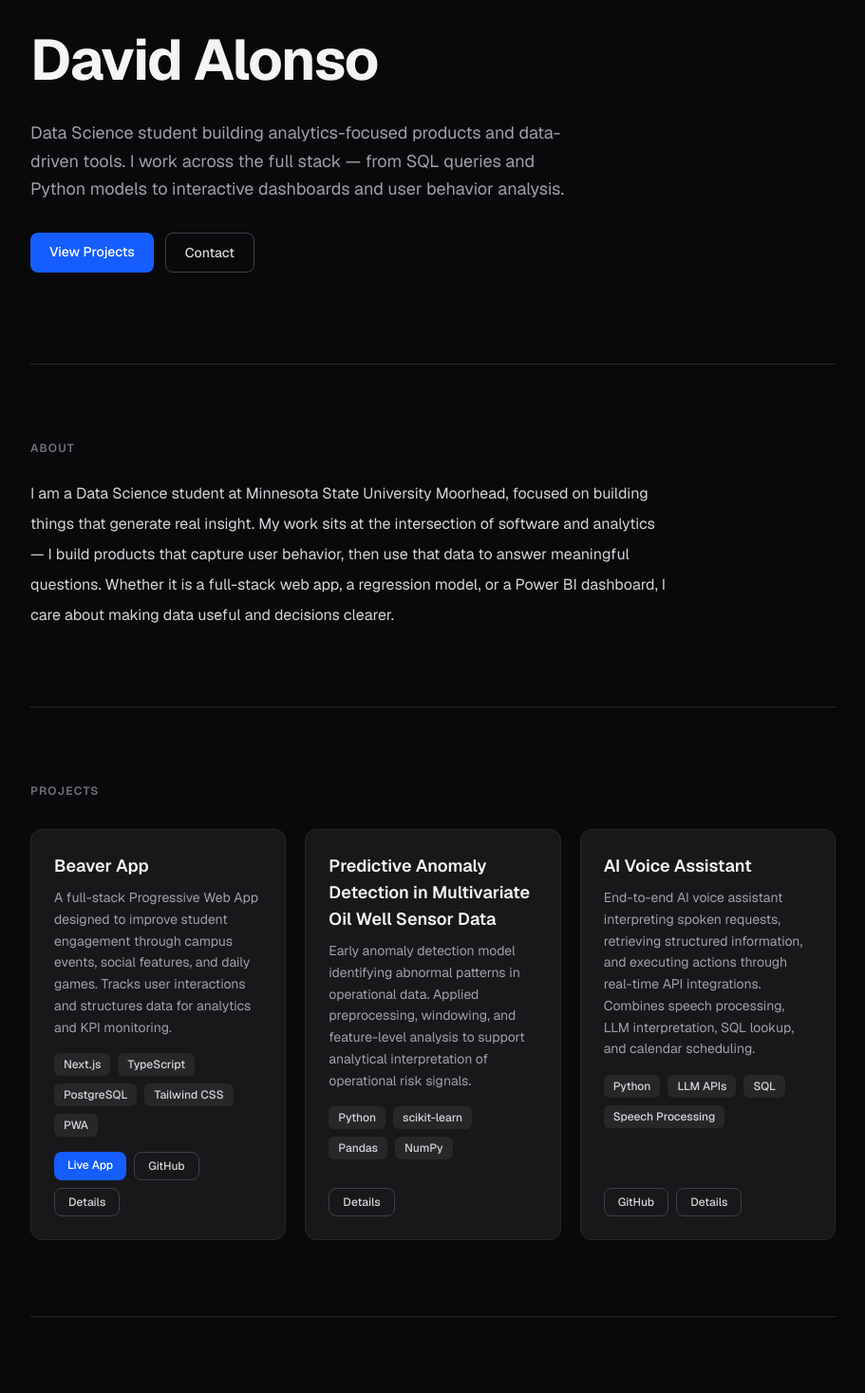
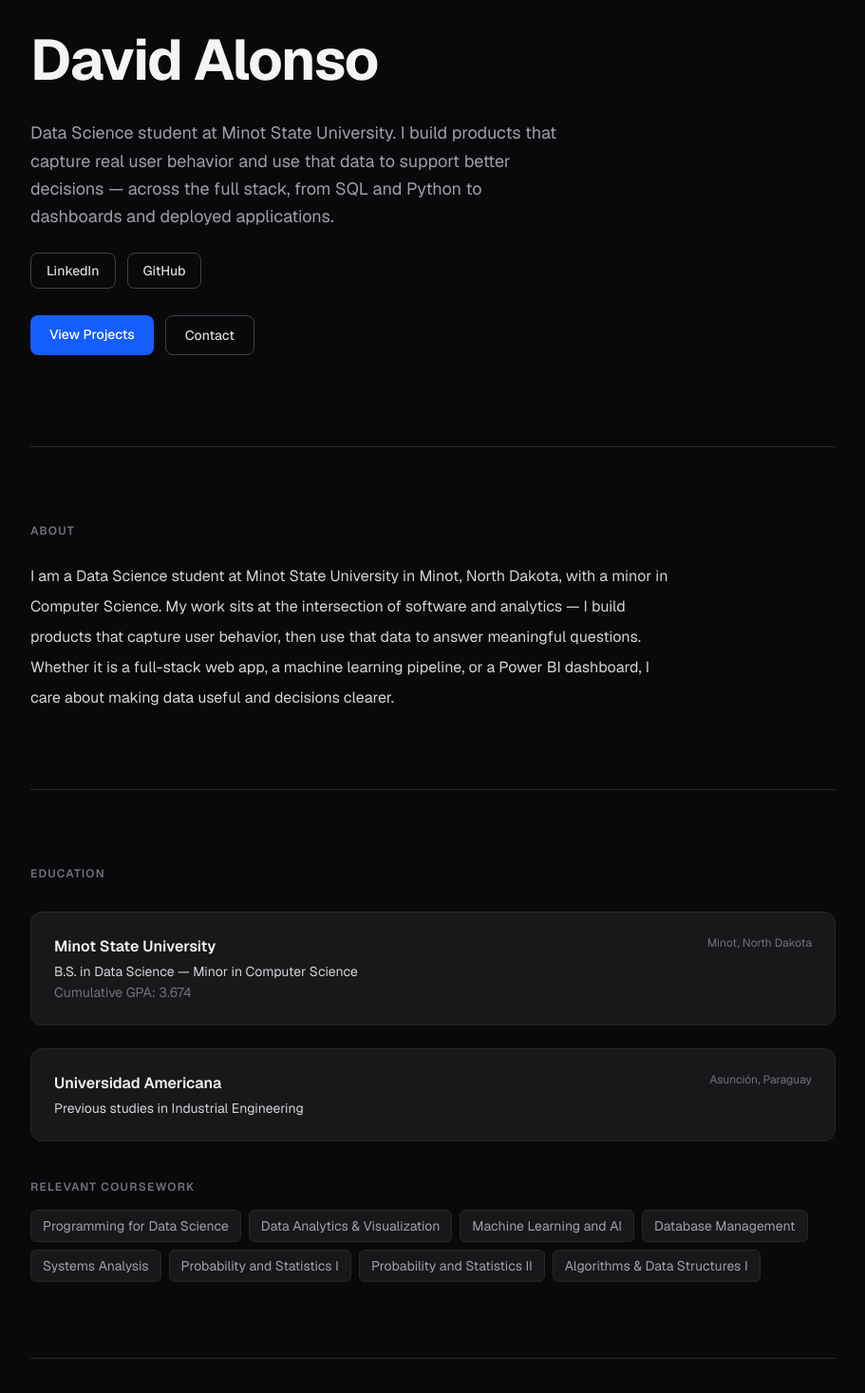
Before and after one commit to mrdeived/david-alonso-portfolio, a Next.js app: page / in a window 1280 px wide. Shown: the part 343-1810 px from the top of the page at 95% size, without its empty margins (184-1095 px from the left). Built offline with nearby package versions, Linux system fonts and the light colour scheme.

Commit message:
portfolio: refine profile content, education, and contact details

```diff
--- a/app/page.tsx
+++ b/app/page.tsx
@@ -41,6 +41,17 @@ const skills = [
   "TypeScript",
 ];
 
+const coursework = [
+  "Programming for Data Science",
+  "Data Analytics & Visualization",
+  "Machine Learning and AI",
+  "Database Management",
+  "Systems Analysis",
+  "Probability and Statistics I",
+  "Probability and Statistics II",
+  "Algorithms & Data Structures I",
+];
+
 export default function Home() {
   return (
     <div className="min-h-screen bg-zinc-950 text-zinc-100">
@@ -51,10 +62,11 @@ export default function Home() {
             David Alonso
           </span>
           <div className="flex gap-6 text-sm text-zinc-400">
-            <a href="#about" className="hover:text-zinc-100 transition-colors">About</a>
-            <a href="#projects" className="hover:text-zinc-100 transition-colors">Projects</a>
-            <a href="#skills" className="hover:text-zinc-100 transition-colors">Skills</a>
-            <a href="#contact" className="hover:text-zinc-100 transition-colors">Contact</a>
+            <a href="#about" className="transition-colors hover:text-zinc-100">About</a>
+            <a href="#education" className="transition-colors hover:text-zinc-100">Education</a>
+            <a href="#projects" className="transition-colors hover:text-zinc-100">Projects</a>
+            <a href="#skills" className="transition-colors hover:text-zinc-100">Skills</a>
+            <a href="#contact" className="transition-colors hover:text-zinc-100">Contact</a>
           </div>
         </nav>
       </header>
@@ -82,12 +94,31 @@ export default function Home() {
             David Alonso
           </h1>
           <p className="max-w-xl text-lg leading-relaxed text-zinc-400">
-            Data Science student building analytics-focused products and
-            data-driven tools. I work across the full stack — from SQL queries
-            and Python models to interactive dashboards and user behavior
-            analysis.
+            Data Science student at Minot State University. I build products
+            that capture real user behavior and use that data to support
+            better decisions — across the full stack, from SQL and Python to
+            dashboards and deployed applications.
           </p>
-          <div className="flex flex-wrap gap-3 pt-2">
+          {/* Social links */}
+          <div className="flex flex-wrap gap-3">
+            <a
+              href="https://www.linkedin.com/in/david-alonsog/"
+              target="_blank"
+              rel="noopener noreferrer"
+              className="rounded-lg border border-zinc-700 px-4 py-2 text-sm font-medium text-zinc-300 transition-colors hover:border-zinc-500 hover:text-zinc-100"
+            >
+              LinkedIn
+            </a>
+            <a
+              href="https://github.com/mrdeived"
+              target="_blank"
+              rel="noopener noreferrer"
+              className="rounded-lg border border-zinc-700 px-4 py-2 text-sm font-medium text-zinc-300 transition-colors hover:border-zinc-500 hover:text-zinc-100"
+            >
+              GitHub
+            </a>
+          </div>
+          <div className="flex flex-wrap gap-3 pt-1">
             <a
               href="#projects"
               className="rounded-lg bg-blue-600 px-5 py-2.5 text-sm font-medium text-white transition-colors hover:bg-blue-500"
@@ -109,21 +140,18 @@ export default function Home() {
         </div>
 
         {/* About */}
-        <section
-          id="about"
-          className="mx-auto max-w-4xl px-6 py-20"
-        >
+        <section id="about" className="mx-auto max-w-4xl px-6 py-20">
           <h2 className="mb-6 text-xs font-semibold uppercase tracking-widest text-zinc-500">
             About
           </h2>
           <p className="max-w-2xl text-base leading-8 text-zinc-300">
-            I am a Data Science student at Minnesota State University Moorhead,
-            focused on building things that generate real insight. My work sits
-            at the intersection of software and analytics — I build products
-            that capture user behavior, then use that data to answer meaningful
-            questions. Whether it is a full-stack web app, a regression model,
-            or a Power BI dashboard, I care about making data useful and
-            decisions clearer.
+            I am a Data Science student at Minot State University in Minot,
+            North Dakota, with a minor in Computer Science. My work sits at the
+            intersection of software and analytics — I build products that
+            capture user behavior, then use that data to answer meaningful
+            questions. Whether it is a full-stack web app, a machine learning
+            pipeline, or a Power BI dashboard, I care about making data useful
+            and decisions clearer.
           </p>
         </section>
 
@@ -132,11 +160,64 @@ export default function Home() {
           <hr className="border-zinc-800" />
         </div>
 
+        {/* Education */}
+        <section id="education" className="mx-auto max-w-4xl px-6 py-20">
+          <h2 className="mb-8 text-xs font-semibold uppercase tracking-widest text-zinc-500">
+            Education
+          </h2>
+          <div className="flex flex-col gap-6">
+            {/* Minot State */}
+            <div className="rounded-xl border border-zinc-800 bg-zinc-900 p-6">
+              <div className="mb-1 flex flex-wrap items-start justify-between gap-2">
+                <h3 className="text-base font-semibold text-zinc-100">
+                  Minot State University
+                </h3>
+                <span className="text-xs text-zinc-500">Minot, North Dakota</span>
+              </div>
+              <p className="mb-0.5 text-sm text-zinc-300">
+                B.S. in Data Science — Minor in Computer Science
+              </p>
+              <p className="text-sm text-zinc-500">Cumulative GPA: 3.674</p>
+            </div>
+            {/* Universidad Americana */}
+            <div className="rounded-xl border border-zinc-800 bg-zinc-900 p-6">
+              <div className="mb-1 flex flex-wrap items-start justify-between gap-2">
+                <h3 className="text-base font-semibold text-zinc-100">
+                  Universidad Americana
+                </h3>
+                <span className="text-xs text-zinc-500">Asunción, Paraguay</span>
+              </div>
+              <p className="text-sm text-zinc-300">
+                Previous studies in Industrial Engineering
+              </p>
+            </div>
+          </div>
+
+          {/* Relevant Coursework */}
+          <div className="mt-10">
+            <h3 className="mb-4 text-xs font-semibold uppercase tracking-widest text-zinc-500">
+              Relevant Coursework
+            </h3>
+            <div className="flex flex-wrap gap-2">
+              {coursework.map((course) => (
+                <span
+                  key={course}
+                  className="rounded-md border border-zinc-800 bg-zinc-900 px-3 py-1.5 text-sm text-zinc-400"
+                >
+                  {course}
+                </span>
+              ))}
+            </div>
+          </div>
+        </section>
+
+        {/* Divider */}
+        <div className="mx-auto max-w-4xl px-6">
+          <hr className="border-zinc-800" />
+        </div>
+
         {/* Projects */}
-        <section
-          id="projects"
-          className="mx-auto max-w-4xl px-6 py-20"
-        >
+        <section id="projects" className="mx-auto max-w-4xl px-6 py-20">
           <h2 className="mb-8 text-xs font-semibold uppercase tracking-widest text-zinc-500">
             Projects
           </h2>
@@ -153,10 +234,7 @@ export default function Home() {
         </div>
 
         {/* Skills */}
-        <section
-          id="skills"
-          className="mx-auto max-w-4xl px-6 py-20"
-        >
+        <section id="skills" className="mx-auto max-w-4xl px-6 py-20">
           <h2 className="mb-8 text-xs font-semibold uppercase tracking-widest text-zinc-500">
             Skills
           </h2>
@@ -178,24 +256,70 @@ export default function Home() {
         </div>
 
         {/* Contact */}
-        <section
-          id="contact"
-          className="mx-auto max-w-4xl px-6 py-20"
-        >
+        <section id="contact" className="mx-auto max-w-4xl px-6 py-20">
           <h2 className="mb-6 text-xs font-semibold uppercase tracking-widest text-zinc-500">
             Contact
           </h2>
-          <p className="mb-5 max-w-lg text-base leading-8 text-zinc-300">
+          <p className="mb-8 max-w-lg text-base leading-8 text-zinc-300">
             I am open to data analyst, BI, and product analytics roles as well
             as internship opportunities. If you want to talk about data, a
             project, or a potential collaboration — reach out.
           </p>
-          <a
-            href="mailto:david.alonso@ndus.edu"
-            className="text-base font-medium text-blue-400 hover:text-blue-300 transition-colors"
-          >
-            david.alonso@ndus.edu
-          </a>
+          <div className="flex flex-col gap-3 text-sm">
+            <div className="flex items-center gap-3">
+              <span className="w-24 text-zinc-500">Email</span>
+              <a
+                href="mailto:davidalonsog97@gmail.com"
+                className="font-medium text-blue-400 transition-colors hover:text-blue-300"
+              >
+                davidalonsog97@gmail.com
+              </a>
+            </div>
+            <div className="flex items-center gap-3">
+              <span className="w-24 text-zinc-500">University</span>
+              <a
+                href="mailto:david.alonso@ndus.edu"
+                className="font-medium text-blue-400 transition-colors hover:text-blue-300"
+              >
+                david.alonso@ndus.edu
+              </a>
+            </div>
+            <div className="flex items-center gap-3">
+              <span className="w-24 text-zinc-500">Phone</span>
+              <a
+                href="tel:+17017217224"
+                className="font-medium text-zinc-300 transition-colors hover:text-zinc-100"
+              >
+                +1 701 721 7224
+              </a>
+            </div>
+            <div className="flex items-center gap-3">
+              <span className="w-24 text-zinc-500">Location</span>
+              <span className="text-zinc-300">Minot, North Dakota</span>
+            </div>
+            <div className="flex items-center gap-3">
+              <span className="w-24 text-zinc-500">LinkedIn</span>
+              <a
+                href="https://www.linkedin.com/in/david-alonsog/"
+                target="_blank"
+                rel="noopener noreferrer"
+                className="font-medium text-blue-400 transition-colors hover:text-blue-300"
+              >
+                linkedin.com/in/david-alonsog
+              </a>
+            </div>
+            <div className="flex items-center gap-3">
+              <span className="w-24 text-zinc-500">GitHub</span>
+              <a
+                href="https://github.com/mrdeived"
+                target="_blank"
+                rel="noopener noreferrer"
+                className="font-medium text-blue-400 transition-colors hover:text-blue-300"
+              >
+                github.com/mrdeived
+              </a>
+            </div>
+          </div>
         </section>
       </main>
 
```
